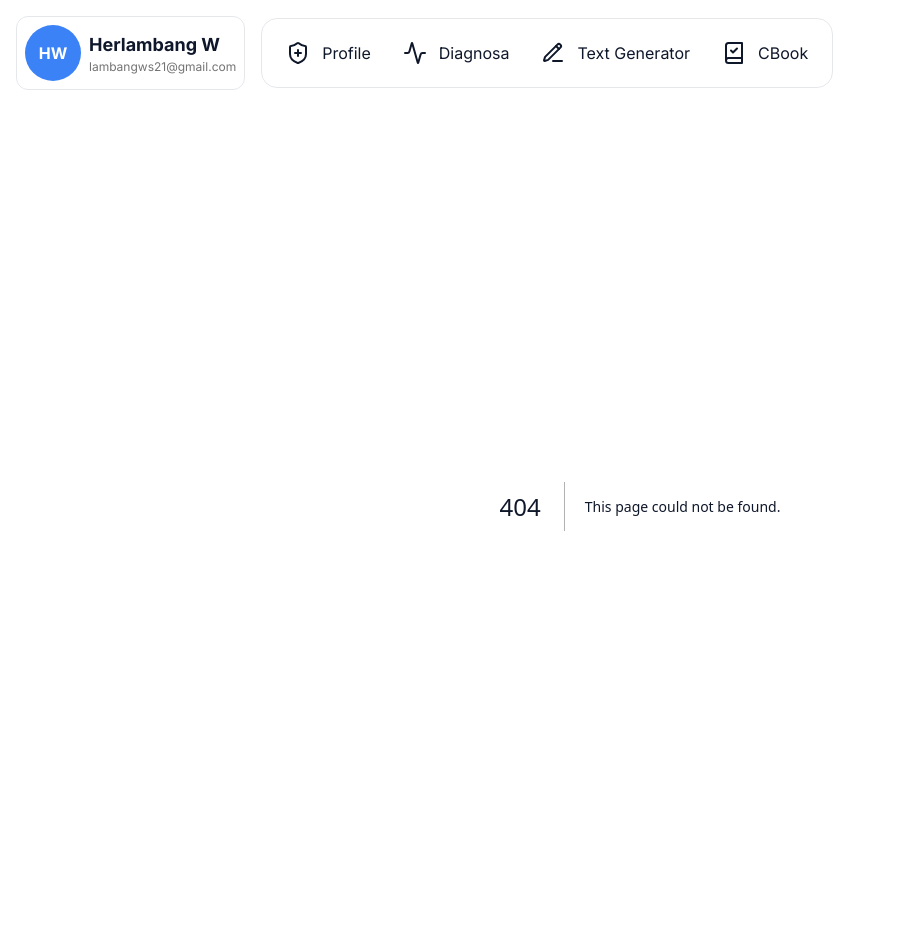
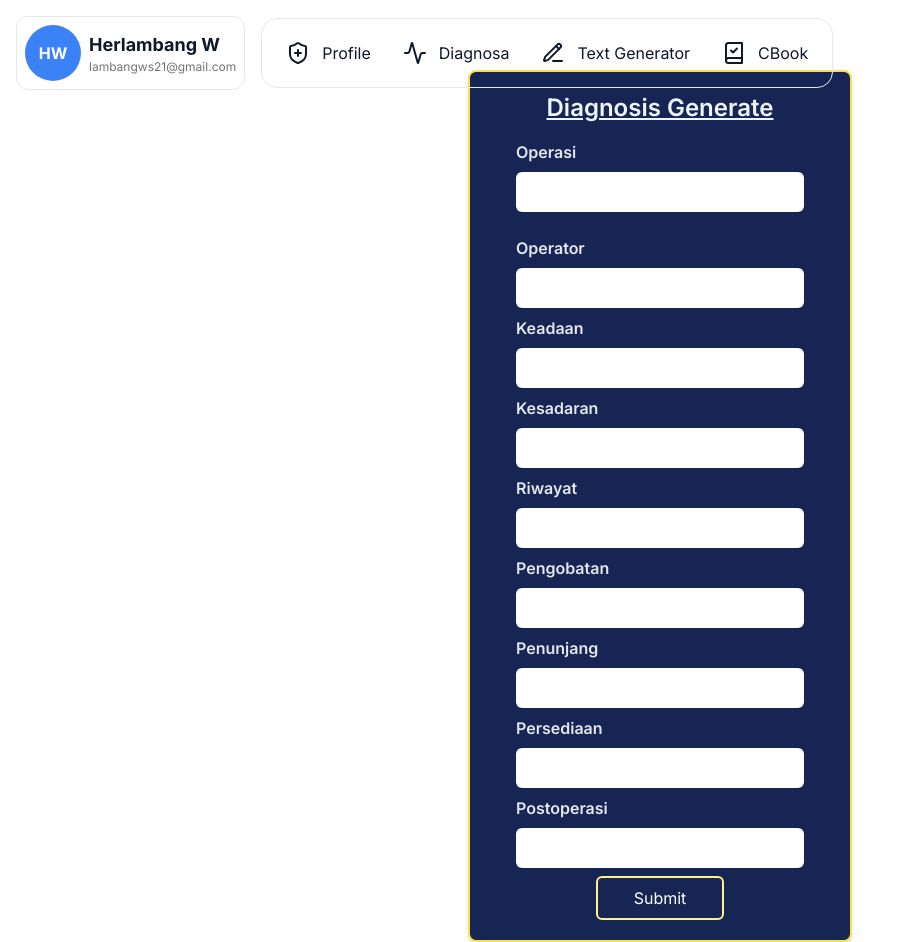
Before and after one commit to lambangws21/nextbook, a Next.js app: page /pages/textgenerate in a window 1280 px wide. Before the commit this address had no page. Shown: the whole page, without its empty margins (0-899 px from the left). Before the commit the page ends 906 px from the top, so only its background shows below. Built offline with nearby package versions, Linux system fonts and the light colour scheme.

Commit message:
menambahkan text generate komponent

```diff
--- /dev/null
+++ b/app/pages/textgenerate/page.tsx
@@ -0,0 +1,91 @@
+// pages/text-generate.tsx
+"use client";
+import React, { useState } from 'react';
+import CustomModal from '../../../components/modal';
+
+const TextGenerate: React.FC = () => {
+  const [formData, setFormData] = useState({
+    operasi: '',
+    operator: '',
+    keadaan: '',
+    kesadaran: '',
+    riwayat: '',
+    pengobatan: '',
+    penunjang: '',
+    persediaan: '',
+    postoperasi: '',
+  });
+  const [modalIsOpen, setModalIsOpen] = useState(false);
+  const [completedSentence, setCompletedSentence] = useState('');
+
+  const handleSubmit = (e: React.FormEvent<HTMLFormElement>) => {
+    e.preventDefault();
+    const completedSentence = `Pasien dengan tindakan operasi ${formData.operasi} dengan operator ${formData.operator} Keadaan umum pasien ${formData.keadaan} kesadaran pasien ${formData.kesadaran}, pasien ada riwayat  ${formData.riwayat} pengobatan rutin ${formData.pengobatan}, pemeriksaan penunjang preoperasi ${formData.penunjang} persediaan darah ${formData.persediaan}, perawatan selanjutnya post operasi ${formData.postoperasi}.`;
+    setModalIsOpen(true);
+    setCompletedSentence(completedSentence);
+  };
+
+  const copyToClipboard = () => {
+    navigator.clipboard.writeText(completedSentence);
+  };
+
+  return (
+    <div className="h-screen flex flex-row-reverse items-center justify-center ml-10">
+      <div className="bg-blue-950 border-2 border-yellow-300 p-5 rounded-lg shadow-md w-96 h-90">
+        <h2 className="text-2xl font-semibold mb-4 text-blue-50 text-center underline">
+          Diagnosis Generate
+        </h2>
+        <form onSubmit={handleSubmit} className="space-y-2 flex flex-wrap justify-center items-center">
+          {/* Form fields */}
+          {Object.keys(formData).map((key) => (
+            <div className="mb-4" key={key}>
+              <label htmlFor={key} className="block text-gray-200 mb-2 font-semibold">
+                {key.charAt(0).toUpperCase() + key.slice(1).replace(/([A-Z])/g, ' $1')}
+              </label>
+              <input
+                type="text"
+                id={key}
+                className="w-72 border-gray-300 rounded-md p-2 focus:outline-none focus:ring focus:ring-blue-200"
+                value={formData[key as keyof typeof formData]}
+                onChange={(e) => setFormData({ ...formData, [key]: e.target.value })}
+                required
+              />
+            </div>
+          ))}
+          <button
+            type="submit"
+            className="bg-blue-950 text-white rounded-md p-2 w-32 hover:bg-yellow-300 hover:text-slate-700 mt-5 border-2 border-yellow-200"
+          >
+            Submit
+          </button>
+        </form>
+      </div>
+      <CustomModal
+        isOpen={modalIsOpen}
+        onRequestClose={() => setModalIsOpen(false)}
+        contentLabel="Lengkapi Kalimat Modal"
+      >
+        <h2 className="text-4xl font-semibold mb-4 flex justify-center">Data Generated!</h2>
+        <textarea
+          readOnly
+          className="w-[340px] h-40 justify-center border-gray-300 rounded-md p-2 focus:outline-none focus:ring focus:ring-blue-900"
+          value={completedSentence}
+        />
+        <button
+          className="bg-blue-500 text-white rounded-md p-2 w-40 mt-4 hover:bg-yellow-600"
+          onClick={copyToClipboard}
+        >
+          Salin Teks
+        </button>
+        <button
+          className="bg-gray-300 text-gray-700 rounded-md p-2 w-40 mt-2 ml-4 hover:bg-gray-400"
+          onClick={() => setModalIsOpen(false)}
+        >
+          Tutup
+        </button>
+      </CustomModal>
+    </div>
+  );
+};
+
+export default TextGenerate;
--- /dev/null
+++ b/components/modal.tsx
@@ -0,0 +1,26 @@
+// components/Modal.tsx
+import React from 'react';
+import Modal from 'react-modal';
+
+interface ModalProps {
+  isOpen: boolean;
+  onRequestClose: () => void;
+  contentLabel: string;
+  children: React.ReactNode;
+}
+
+const CustomModal: React.FC<ModalProps> = ({ isOpen, onRequestClose, contentLabel, children }) => {
+  return (
+    <Modal
+      isOpen={isOpen}
+      onRequestClose={onRequestClose}
+      contentLabel={contentLabel}
+      className="Modal border-2 border-blue-950 absolute top-1/2 left-1/2 transform -translate-x-1/2 -translate-y-1/2 bg-yellow-300/70 p-5 rounded-lg shadow-md w-96 ml-10"
+      overlayClassName="Overlay flex justify-center items-center ml-10 border p-5 rounded-lg shadow-md w-30 bg-slate-600/20"
+    >
+      {children}
+    </Modal>
+  );
+};
+
+export default CustomModal;
--- a/components/navbar/navbar.tsx
+++ b/components/navbar/navbar.tsx
@@ -19,7 +19,7 @@ const menuList = [
         icon: <Activity />,
       },
       {
-        link: "/text-generator",
+        link: "/pages/textgenerate",
         text: "Text Generator",
         icon: <PencilLine />,
       },
--- a/package.json
+++ b/package.json
@@ -12,12 +12,14 @@
     "lucide-react": "^0.400.0",
     "next": "14.2.4",
     "react": "^18",
-    "react-dom": "^18"
+    "react-dom": "^18",
+    "react-modal": "^3.16.1"
   },
   "devDependencies": {
     "@types/node": "^20",
     "@types/react": "^18",
     "@types/react-dom": "^18",
+    "@types/react-modal": "^3.16.3",
     "eslint": "^8",
     "eslint-config-next": "14.2.4",
     "postcss": "^8",
```
Also changed, not shown: 1 other file (tests, documents, lock files or other folders).
